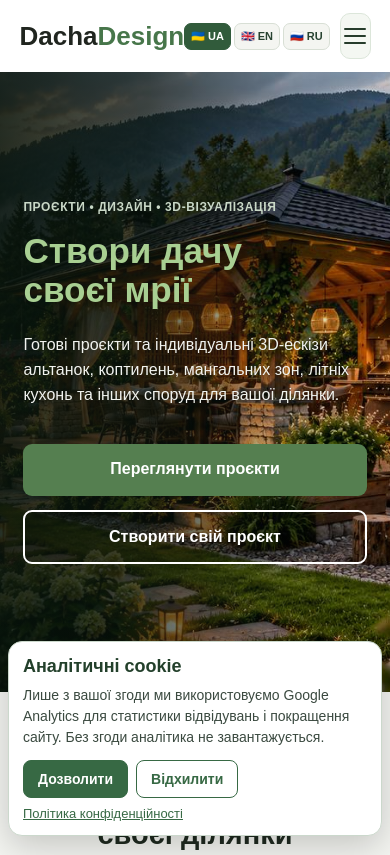
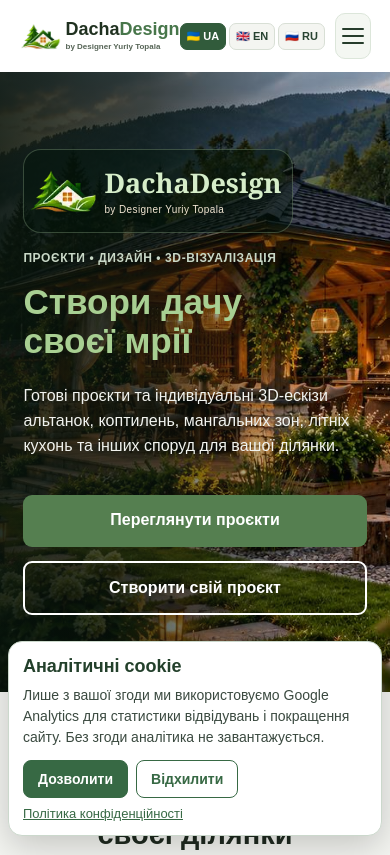
Before and after one commit to yuriytopala/DachaDesign, a plain HTML site: page index.html in a window 390 px wide. Shown: the top 855 px of the page. Drawn offline with Linux system fonts and the light colour scheme.

Commit message:
Brand DachaDesign homepage with logo and favicon
* Add DachaDesign brand icon and favicon assets

* Brand homepage header and hero with DachaDesign mark and Yuriy Topala credit

```diff
--- a/index.html
+++ b/index.html
@@ -8,6 +8,7 @@
 <title data-i18n="pageTitle">Проєкти для дачі: альтанки, коптильні, мангали | DachaDesign</title>
 <meta name="description" content="Готові 3D-проєкти й ескізи альтанок, коптилень, мангальних зон, літніх кухонь і навісів для дачі. Обирайте дизайн або замовляйте свій у DachaDesign."/>
 <link rel="canonical" href="https://dachadesign.com.ua/"/>
+<link rel="icon" href="/favicon.ico" sizes="any"/>
 <style>
         * {
             margin: 0;
@@ -31,12 +32,36 @@
         }
 
         .logo {
-            font-size: 30px;
-            font-weight: 800;
+            display: inline-flex;
+            align-items: center;
+            gap: 9px;
+            color: #203120;
+            text-decoration: none;
+            flex-shrink: 0;
+            min-width: 0;
         }
-
-        .logo span {
-            color: #47764a;
+        .logo img { display: block; width: 62px; height: 62px; object-fit: contain; }
+        .logo-text { display: block; font-size: 27px; line-height: 1.08; font-weight: 800; }
+        .logo .logo-name-accent { color: #47764a; }
+        .logo-author { display: block; margin-top: 3px; color: #566456; font-size: 10px; font-weight: 600; letter-spacing: .2px; }
+        .hero-brand { display: flex; gap: 12px; align-items: center; width: fit-content; padding: 10px 16px 10px 8px; margin-bottom: 28px; border: 1px solid rgba(206,239,194,.24); border-radius: 18px; background: rgba(3,20,9,.46); }
+        .hero-brand img { width: 100px; height: 100px; display: block; object-fit: contain; }
+        .hero-brand-copy { display: flex; flex-direction: column; }
+        .hero-brand-name { color: #d6edc9; font-family: Georgia, 'Times New Roman', serif; font-size: clamp(26px,3.1vw,44px); line-height: 1.1; font-weight: 700; }
+        .hero-brand-by { margin-top: 6px; color: #f1e5d2; font-size: 13px; letter-spacing: .8px; }
+        @media (max-width: 850px) {
+            .logo img { width: 48px; height: 48px; }
+            .logo-text { font-size: 22px; }
+        }
+        @media (max-width: 500px) {
+            .logo { gap: 5px; }
+            .logo img { width: 41px; height: 41px; }
+            .logo-text { font-size: 18px; }
+            .logo-author { font-size: 8px; letter-spacing: 0; }
+            .hero-brand { gap: 6px; padding: 6px 10px 6px 4px; margin-bottom: 18px; }
+            .hero-brand img { width: 70px; height: 70px; }
+            .hero-brand-name { font-size: 27px; }
+            .hero-brand-by { font-size: 10px; letter-spacing: .4px; }
         }
 
         nav {
@@ -424,9 +449,10 @@
 </head>
 <body>
 <header>
-<div class="logo">
-        Dacha<span>Design</span>
-</div>
+<a class="logo" href="/" aria-label="DachaDesign — головна сторінка">
+<img src="images/dachadesign-brand-icon.webp" alt="" width="62" height="62" decoding="async"/>
+<span class="logo-text">Dacha<span class="logo-name-accent">Design</span><small class="logo-author">by Designer Yuriy Topala</small></span>
+</a>
 <nav aria-label="Навігація сайтом" data-i18n-attr="aria-label:navAria" id="site-nav">
 <a data-i18n="navProjects" href="#projects">Усі проєкти</a>
 <a data-i18n="navGazebos" href="gazebos.html">Альтанки</a>
@@ -444,6 +470,10 @@
 </header>
 <section class="hero">
 <div class="hero-content">
+<div class="hero-brand" aria-label="DachaDesign — by Designer Yuriy Topala">
+<img src="images/dachadesign-brand-icon.webp" alt="" width="100" height="100" fetchpriority="high"/>
+<div class="hero-brand-copy"><strong class="hero-brand-name">DachaDesign</strong><span class="hero-brand-by">by Designer Yuriy Topala</span></div>
+</div>
 <div class="hero-small" data-i18n="heroSmall">ПРОЄКТИ • ДИЗАЙН • 3D-ВІЗУАЛІЗАЦІЯ</div>
 <h1>
 <span data-i18n="heroTitle">Створи дачу</span><br/>
```
Also changed, not shown: favicon.ico (added), images/dachadesign-brand-icon.webp (added).
